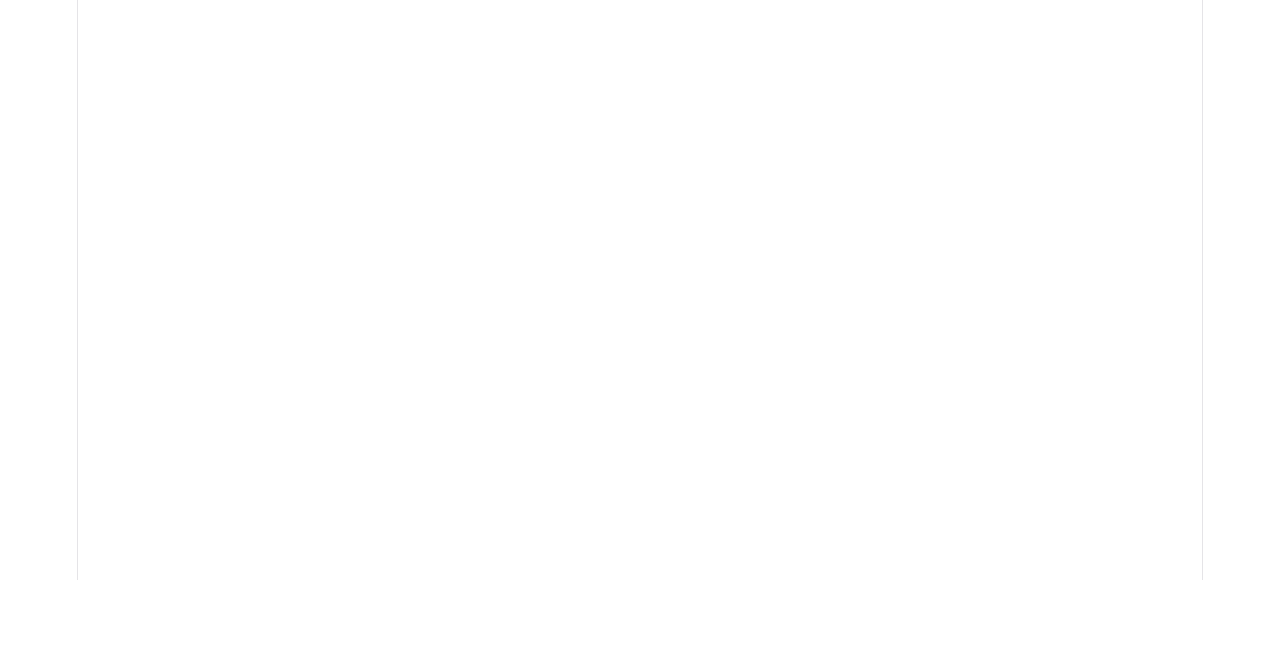
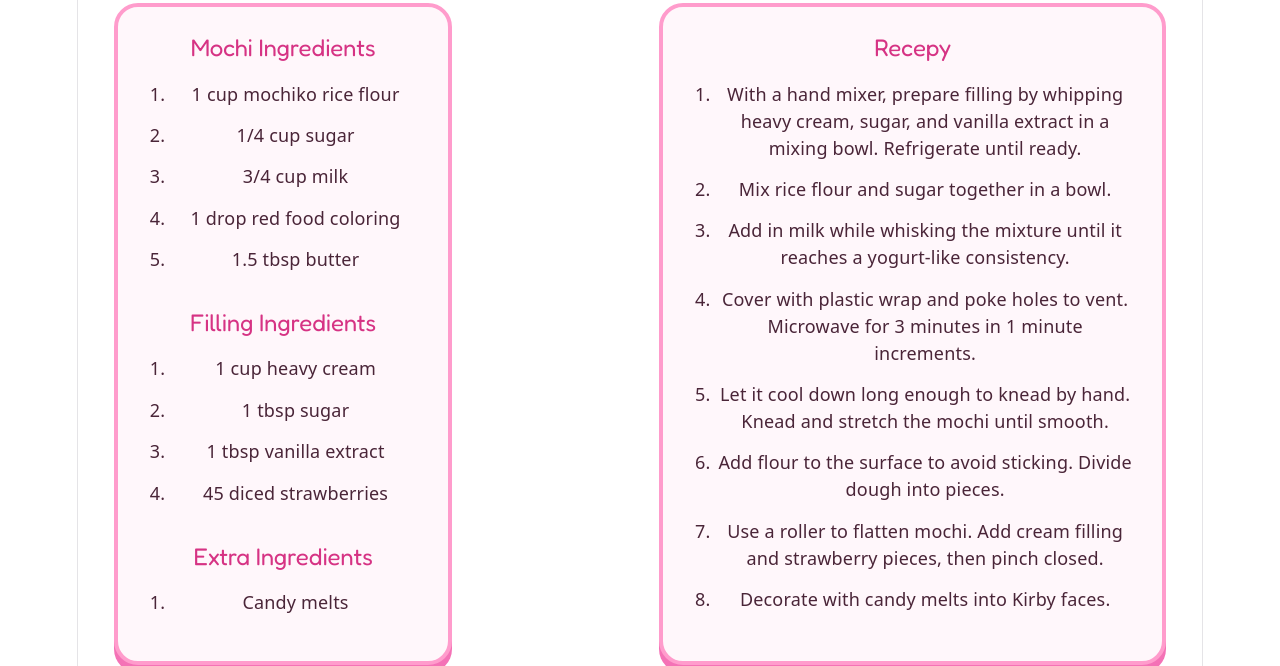
Before and after one commit to cbhuber17/kirby-mochi-recepy, a React (Vite) app: page / in a window 1280 px wide. Shown: the part 220-886 px from the top of the page. Before the commit the page ends 800 px from the top, so only its background shows below. Built offline with nearby package versions, Linux system fonts and the light colour scheme.

Commit message:
feat: Header, body and footer

```diff
--- a/src/App.tsx
+++ b/src/App.tsx
@@ -1,10 +1,15 @@
 import Header from "./components/Header";
-import "./App.css";
+import RecipeLayout from "./components/RecipeLayout";
+import PhotoSection from "./components/PhotoSection";
+import Footer from "./components/Footer";
 
 function App() {
   return (
     <div>
       <Header />
+      <RecipeLayout />
+      <PhotoSection />
+      <Footer />
     </div>
   );
 }
--- /dev/null
+++ b/src/components/Footer.css
@@ -0,0 +1,13 @@
+.footer {
+  margin-top: 3rem;
+  padding: 1.5rem;
+  text-align: center;
+  background: #ffd6eb;
+  border-top: 4px solid #ff8fc4;
+}
+
+.footer p {
+  font-family: "Fredoka", sans-serif;
+  color: #7a2c4f;
+  font-size: 0.95rem;
+}
--- /dev/null
+++ b/src/components/Footer.tsx
@@ -0,0 +1,13 @@
+import "./Footer.css";
+
+function Footer() {
+  const year = new Date().getFullYear();
+
+  return (
+    <footer className="footer">
+      <p>© {year} Kirby Mochi Recepy</p>
+    </footer>
+  );
+}
+
+export default Footer;
--- /dev/null
+++ b/src/components/PhotoSection.css
@@ -0,0 +1,21 @@
+.photo-section {
+  max-width: 1000px;
+  margin: 3rem auto;
+  padding: 0 2rem;
+  text-align: center;
+}
+
+.photo-container {
+  background: #fff7fb;
+  border: 4px solid #ff9ccc;
+  border-radius: 24px;
+  padding: 1rem;
+  box-shadow: 0 8px 0 #f472b6;
+}
+
+.photo {
+  width: 100%;
+  height: auto;
+  border-radius: 16px;
+  object-fit: cover;
+}
--- /dev/null
+++ b/src/components/PhotoSection.tsx
@@ -0,0 +1,13 @@
+import "./PhotoSection.css";
+
+function PhotoSection() {
+  return (
+    <section className="photo-section">
+      <div className="photo-container">
+        <img src="/images/mochi.jpg" alt="Kirby Mochi" className="photo" />
+      </div>
+    </section>
+  );
+}
+
+export default PhotoSection;
--- /dev/null
+++ b/src/components/RecipeLayout.css
@@ -0,0 +1,44 @@
+.recipe-layout {
+  display: grid;
+  grid-template-columns: 1fr 0.4fr 1.5fr;
+  gap: 2rem;
+  max-width: 1200px;
+  margin: 3rem auto;
+  padding: 0 2rem;
+}
+
+.ingredients-card,
+.procedure-card {
+  background: #fff7fb;
+  border: 4px solid #ff9ccc;
+  border-radius: 24px;
+  padding: 1.5rem;
+  box-shadow: 0 8px 0 #f472b6;
+}
+
+.ingredients-card h2,
+.procedure-card h2 {
+  font-family: "Fredoka", sans-serif;
+  color: #d63384;
+  margin-bottom: 1rem;
+}
+
+.ingredients-card h2:not(:first-child) {
+  margin-top: 2rem;
+}
+
+.ingredients-card ol,
+.procedure-card ol {
+  padding-left: 1.4rem;
+}
+
+.ingredients-card li,
+.procedure-card li {
+  margin-bottom: 0.8rem;
+  line-height: 1.5;
+  color: #4a2538;
+}
+
+.middle-column {
+  min-height: 100%;
+}
--- /dev/null
+++ b/src/components/RecipeLayout.tsx
@@ -0,0 +1,71 @@
+import "./RecipeLayout.css";
+
+function RecipeLayout() {
+  return (
+    <section className="recipe-layout">
+      <aside className="ingredients-card">
+        <h2>Mochi Ingredients</h2>
+
+        <ol>
+          <li>1 cup mochiko rice flour</li>
+          <li>1/4 cup sugar</li>
+          <li>3/4 cup milk</li>
+          <li>1 drop red food coloring</li>
+          <li>1.5 tbsp butter</li>
+        </ol>
+
+        <h2>Filling Ingredients</h2>
+
+        <ol>
+          <li>1 cup heavy cream</li>
+          <li>1 tbsp sugar</li>
+          <li>1 tbsp vanilla extract</li>
+          <li>45 diced strawberries</li>
+        </ol>
+
+        <h2>Extra Ingredients</h2>
+
+        <ol>
+          <li>Candy melts</li>
+        </ol>
+      </aside>
+
+      <div className="middle-column" aria-hidden="true"></div>
+
+      <section className="procedure-card">
+        <h2>Recepy</h2>
+
+        <ol>
+          <li>
+            With a hand mixer, prepare filling by whipping heavy cream, sugar,
+            and vanilla extract in a mixing bowl. Refrigerate until ready.
+          </li>
+          <li>Mix rice flour and sugar together in a bowl.</li>
+          <li>
+            Add in milk while whisking the mixture until it reaches a
+            yogurt-like consistency.
+          </li>
+          <li>
+            Cover with plastic wrap and poke holes to vent. Microwave for 3
+            minutes in 1 minute increments.
+          </li>
+          <li>
+            Let it cool down long enough to knead by hand. Knead and stretch the
+            mochi until smooth.
+          </li>
+          <li>
+            Add flour to the surface to avoid sticking. Divide dough into
+            pieces.
+          </li>
+          <li>
+            Use a roller to flatten mochi. Add cream filling and strawberry
+            pieces, then pinch closed.
+          </li>
+          <li>Decorate with candy melts into Kirby faces.</li>
+        </ol>
+      </section>
+    </section>
+  );
+}
+
+export default RecipeLayout;
```
